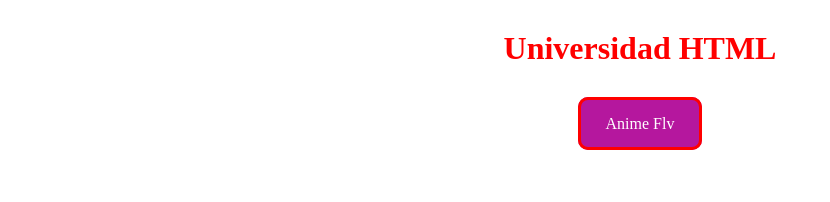
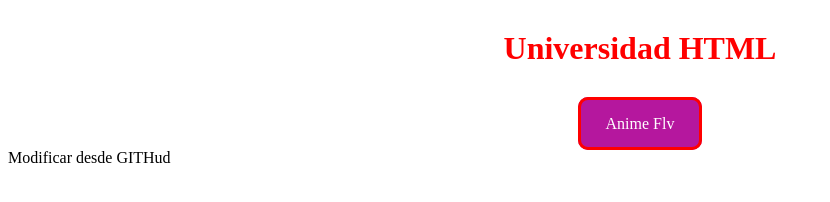
Before and after one commit to miguelgamacr7/-Links-como-Botones-en-HTML-y-CSS, a plain HTML site: page index.html in a window 1280 px wide. Shown: the whole page, without its empty margins (0-830 px from the left). Drawn offline with Linux system fonts and the light colour scheme.

Commit message:
Update index.html

```diff
--- a/index.html
+++ b/index.html
@@ -11,5 +11,6 @@
     <h1>Universidad HTML</h1>
     <br/>
    <div><a href="https://www3.animeflv.net/" target="_blank"/>Anime Flv</a></div>
+    <p> Modificar desde GITHud</p>
 </body>
 </html>
```
